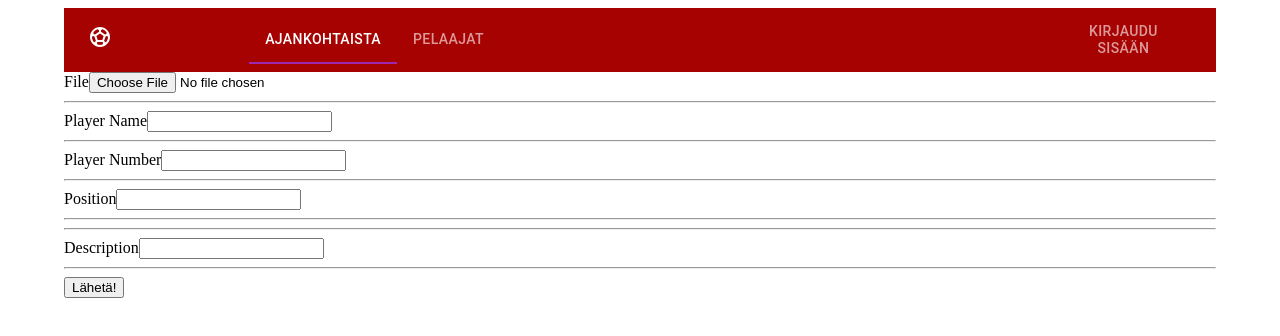
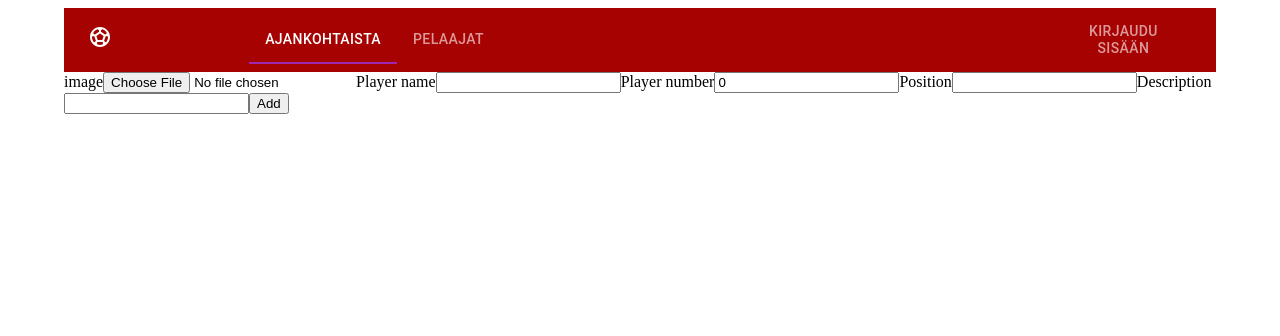
Before and after one commit to blackunicorn89/footbal, a React (Create React App) app: page /players/addplayer in a window 1280 px wide. Shown: the top 336 px of the page. Built offline with nearby package versions, Linux system fonts and the light colour scheme.

Commit message:
Yritetty kuvan uploaadaamista. Ei toimi vieläkään

```diff
--- a/src/App.js
+++ b/src/App.js
@@ -10,7 +10,6 @@ import AddPlayer from "./components/playerComponents/AddPlayer";
 import EditPlayer from "./components/playerComponents/EditPlayer";
 import React from "react";
 import { Container } from "@mui/material";
-import AddPlayerImage from "./components/playerComponents/AddPlayerImage";
 
 function App() {
 
@@ -21,7 +20,6 @@ function App() {
     <Route exact path="/" element={<NewsArticles />} />
     <Route path="/editarticle/:id" element={<EditArticle />} />
     <Route exact path="/players/addplayer" element={<AddPlayer />} />
-    <Route exact path="/players/addplayer/addimage" element={<AddPlayerImage />} />
     <Route exact path="/players/editplayer:id" element={<EditPlayer />} />
     <Route path="/login" element={<LoginPage />} />
     <Route path="/players" element={<Players />} />
@@ -33,7 +31,6 @@ function App() {
     tempRender = <Routes>
       <Route exact path="/" element={<NewsArticles />} />
       <Route exact path="/players/addplayer" element={<AddPlayer />} />
-      <Route exact path="/players/addplayer/addimage" element={<AddPlayerImage />} />
       <Route exact path="/players/editplayer:id" element={<EditPlayer />} />
       <Route exact path="/addarticle" element={<AddArticle />} />
       <Route path="/editarticle/:id" element={<EditArticle />} />
--- a/src/actions/PlayerActions.js
+++ b/src/actions/PlayerActions.js
@@ -57,8 +57,8 @@ export const addPlayer = (login, player) => {
   return async (dispatch) => {
       let request = {
           method:"POST",
-          headers: {"Content-type":"application/json", "Authorization": "Bearer " + login.token},
-          body:JSON.stringify(player)
+          headers: {"Content-type":"multipart/form-data;boundary=boundary" ,  "Authorization": "Bearer " + login.token},
+          //body:JSON.stringify(player)
       }
       console.log("REQUEST", request)
       dispatch(loading())
--- a/src/components/playerComponents/AddPlayer.js
+++ b/src/components/playerComponents/AddPlayer.js
@@ -91,7 +91,7 @@ const AddPlayerForm = () => {
           //...selectedFile,
           ...state
         }
-        //console.log("Mitä syntyy " + player)
+        console.log("Mitä syntyy " + player)
         dispatch (addPlayer(login, player));
         setState({
 
@@ -109,25 +109,39 @@ const AddPlayerForm = () => {
     }
 
     return (
-      <form encType="multipart/form-data">
-      <label>File</label>
-      <input type="file" name="image" />
-      <hr />
-      <label>Player Name</label>
-      <input type="text" name="player_name" />
-      <hr />
-      <label>Player Number</label>
-      <input type="text" name="player_number" />
-      <hr />
-      <label>Position</label>
-      <input type="text" name="position" />
-      <hr />
-      <hr />
-      <label>Description</label>
-      <input type="text" name="description" />
-      <hr />
-      <button type="submit" onSubmit={onSubmit}>Lähetä!</button>
-    </form>
+      <form onSubmit={onSubmit} encType="multipart/form-data">
+            <label htmlFor="image">image</label>
+            <input type="file"
+                            name="image"
+                            id="image"
+                            value={state.image}
+                            onChange={onChange} />
+            <label htmlFor="player_name">Player name</label>
+            <input type="text"
+                            name="player_name"
+                            id="player_name"
+                            value={state.player_name}
+                            onChange={onChange} />
+            <label htmlFor="player_number">Player number</label>
+            <input type="number"
+                            name="player_number"
+                            id="player_number"
+                            value={state.player_number}
+                            onChange={onChange} />
+            <label htmlFor="position">Position</label>
+            <input type="text"
+                            name="position"
+                            id="position"
+                            value={state.position}
+                            onChange={onChange} />
+            <label htmlFor="description">Description</label>
+             <input type="text"
+                            name="description"
+                            id="description"
+                            value={state.description}
+                            onChange={onChange} />
+            <input type="submit" value="Add"/>
+        </form>
 
     )
 
```
